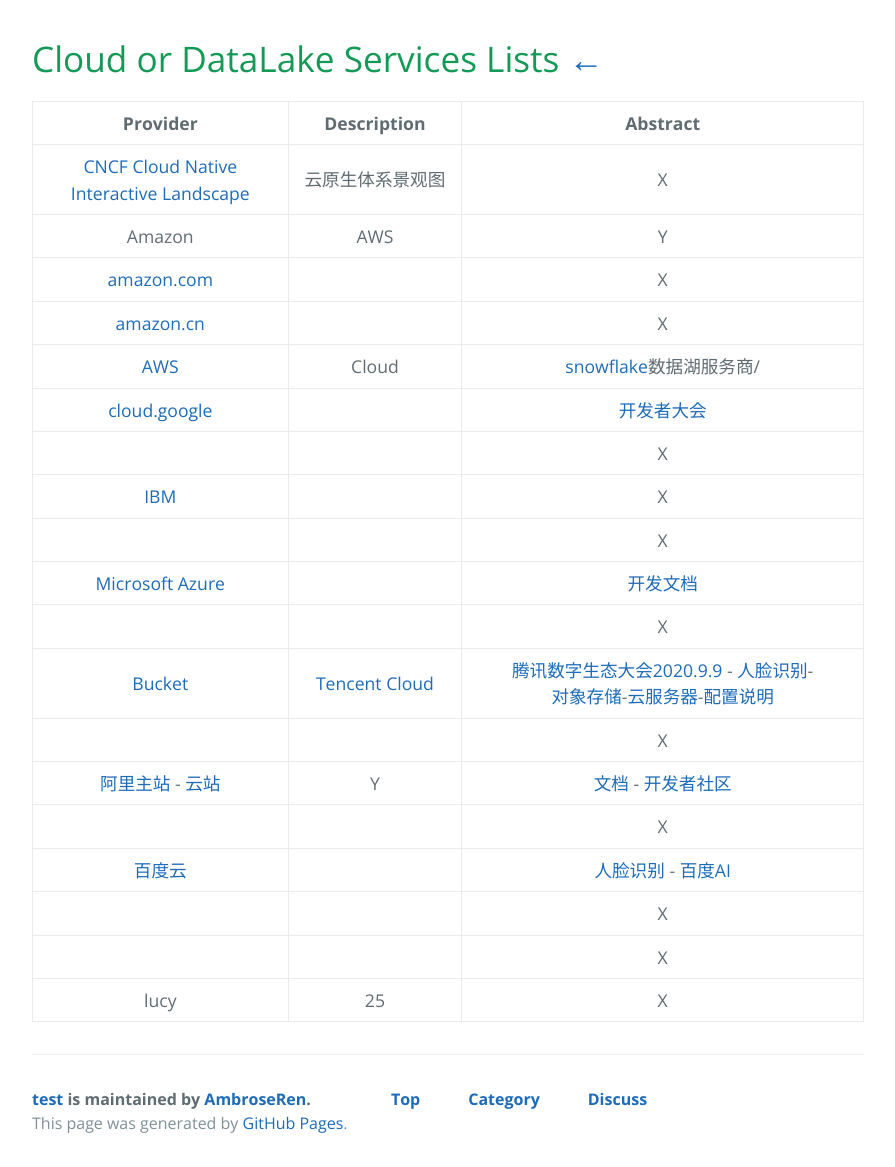
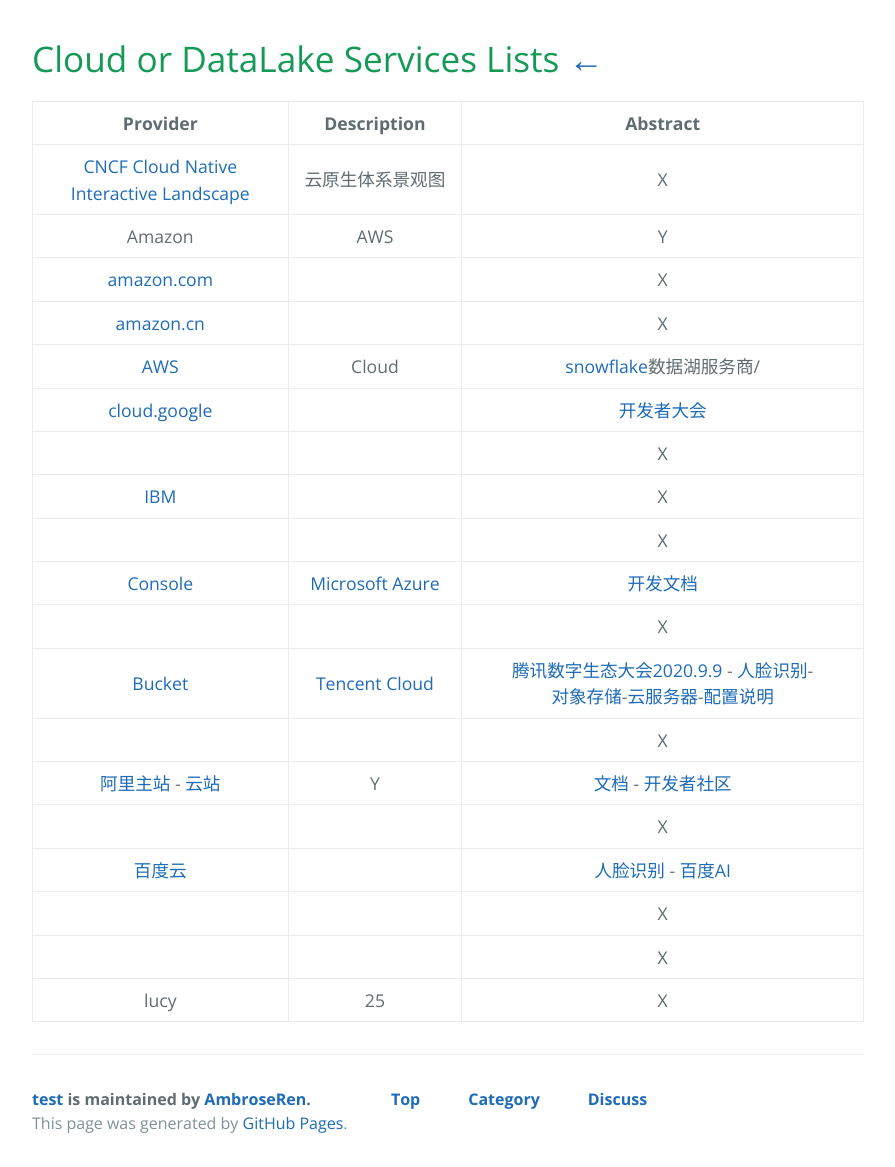
Before and after one commit to AmbroseRen/test, a Jekyll site: the page built from Data/DataLake.md, in a window 1280 px wide. Shown: the whole page, without its empty margins (192-1087 px from the left). Built offline with Jekyll 4.4.1, drawn with Linux system fonts in a browser that asks for light colours; our own code applies the rules of GitHub Pages for plain Markdown files; the repository's description, which GitHub fills in, is left out.

Commit message:
Update DataLake.md

```diff
--- a/Data/DataLake.md
+++ b/Data/DataLake.md
@@ -11,7 +11,7 @@
 | []() |  | X |
 | [IBM](https://cloud.ibm.com/) |  | X |
 | []() |  | X |
-| [Microsoft Azure](https://azure.microsoft.com/en-us/) |  | [开发文档](https://docs.microsoft.com/zh-cn/) |
+| [Console](https://us-east-2.console.aws.amazon.com/console/home?region=us-east-2#) | [Microsoft Azure](https://azure.microsoft.com/en-us/) | [开发文档](https://docs.microsoft.com/zh-cn/) |
 | []() |  | X |
 | [Bucket](https://console.cloud.tencent.com/cos/bucket) | [Tencent Cloud](https://cloud.tencent.com/) | [腾讯数字生态大会2020.9.9](https://des.cloud.tencent.com/#/) - [人脸识别](https://cloud.tencent.com/act/event/iaidemo)-[对象存储](https://cloud.tencent.com/document/product/436/6240)-[云服务器](https://buy.cloud.tencent.com/cvm?tab=lite)-[配置说明](https://cloud.tencent.com/document/product/228/41622) |
 | []() |  | X |
```
